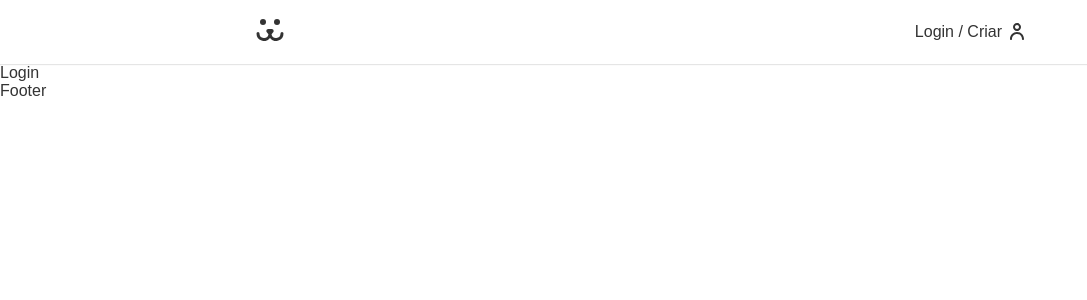
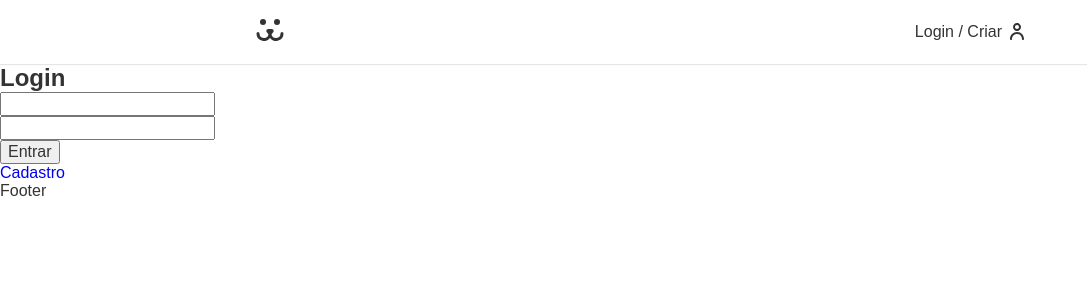
Before and after one commit to igor-cotrim/Dogs, a React (Vite) app: page /login in a window 1280 px wide. Shown: the top 300 px of the page, without its empty margins (0-1087 px from the left). Built offline with nearby package versions, Linux system fonts and the light colour scheme.

Commit message:
criou Login Routes

```diff
--- a/src/App.tsx
+++ b/src/App.tsx
@@ -14,7 +14,7 @@
         <Header />
         <Routes>
           <Route path="/" element={<Home />} />
-          <Route path="/login" element={<Login />} />
+          <Route path="/login/*" element={<Login />} />
         </Routes>
         <Footer />
       </BrowserRouter>
--- /dev/null
+++ b/src/components/LoginCreate/index.tsx
@@ -0,0 +1,7 @@
+
+
+const LoginCreate = () => {
+  return <div>Login Create</div>;
+};
+
+export default LoginCreate;
--- /dev/null
+++ b/src/components/LoginForm/index.tsx
@@ -0,0 +1,48 @@
+import { useState } from "react";
+import { Link } from "react-router-dom";
+
+
+const LoginForm = () => {
+  const [username, setUsername] = useState('');
+  const [password, setPassword] = useState('');
+
+  const handleSubmit = (event) => {
+    event.preventDefault()
+
+    fetch('https://dogsapi.origamid.dev/json/jwt-auth/v1/token', {
+      method: 'POST',
+      headers: {
+        'Content-Type': 'application/json'
+      },
+      body: JSON.stringify({ username, password })
+    }).then((res) => {
+      console.log(res);
+      return res.json()
+    }).then((json) => {
+      console.log(json);
+
+    })
+  }
+
+  return (
+    <section>
+      <h1>Login</h1>
+      <form action="" onSubmit={handleSubmit}>
+        <input
+          type="text"
+          value={username}
+          onChange={({ target }) => setUsername(target.value)}
+        />
+        <input
+          type="current-password"
+          value={password}
+          onChange={({ target }) => setPassword(target.value)}
+        />
+        <button>Entrar</button>
+      </form>
+      <Link to='/login/criar'>Cadastro</Link>
+    </section>
+  );
+};
+
+export default LoginForm;
--- /dev/null
+++ b/src/components/LoginPasswordLost/index.tsx
@@ -0,0 +1,7 @@
+
+
+const LoginPasswordLost = () => {
+  return <div></div>;
+};
+
+export default LoginPasswordLost;
--- /dev/null
+++ b/src/components/LoginPasswordReset/index.tsx
@@ -0,0 +1,7 @@
+
+
+const LoginPasswordReset = () => {
+  return <div></div>;
+};
+
+export default LoginPasswordReset;
--- a/src/pages/Login/index.tsx
+++ b/src/pages/Login/index.tsx
@@ -1,5 +1,21 @@
+import { Route, Routes } from "react-router-dom";
+
+import LoginForm from "../../components/LoginForm";
+import LoginCreate from "../../components/LoginCreate";
+import LoginPasswordLost from "../../components/LoginPasswordLost";
+import LoginPasswordReset from "../../components/LoginPasswordReset";
+
 const Login = () => {
-  return <div > Login</div>;
+  return (
+    <div>
+      <Routes>
+        <Route path="/" element={<LoginForm />} />
+        <Route path="criar" element={<LoginCreate />} />
+        <Route path="perdeu" element={<LoginPasswordLost />} />
+        <Route path="resetar" element={<LoginPasswordReset />} />
+      </Routes>
+    </div>
+  );
 };
 
 export default Login;
```
Also changed, not shown: src/components/LoginCreate/styles.module.css (added), src/components/LoginForm/styles.module.css (added), src/components/LoginPasswordLost/styles.module.css (added), src/components/LoginPasswordReset/styles.module.css (added).
